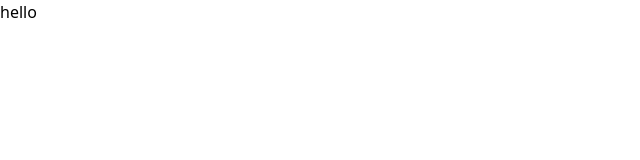
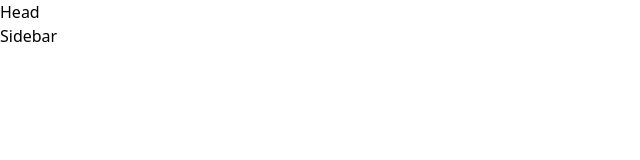
Before and after one commit to KARANSINGH34951/my-youtube, a React (Vite) app: page / in a window 1280 px wide. Shown: the top 160 px of the page, without its empty margins (0-640 px from the left). Built offline with nearby package versions, Linux system fonts and the light colour scheme.

Commit message:
Added frame of website

```diff
--- a/src/App.jsx
+++ b/src/App.jsx
@@ -1,13 +1,25 @@
 
 import './App.css'
+import Head from "./components/Head"
+import Body from "./components/Body"
 
 function App() {
 
   return (
     <>
-     <h1 className='text-8xl'>hello</h1>
+     <Head/>
+     <Body/>
     </>
   )
 }
 
 export default App
+
+// Head
+// Body
+//   sidebar
+//     menuitems
+//   main container
+//     buttonslist
+//     videocontainer
+//       videocards
--- /dev/null
+++ b/src/components/Body.jsx
@@ -0,0 +1,12 @@
+import React from 'react'
+import Sidebar from "../components/Sidebar"
+
+const Body = () => {
+  return (
+    <div>
+      <Sidebar/>
+    </div>
+  )
+}
+
+export default Body
--- /dev/null
+++ b/src/components/Head.jsx
@@ -0,0 +1,9 @@
+import React from 'react'
+
+const Head = () => {
+  return (
+    <div>Head</div>
+  )
+}
+
+export default Head
--- /dev/null
+++ b/src/components/Sidebar.jsx
@@ -0,0 +1,9 @@
+import React from 'react'
+
+const Sidebar = () => {
+  return (
+    <div>Sidebar</div>
+  )
+}
+
+export default Sidebar
```
Also changed, not shown: src/components/Maincontainer.jsx (added, +9 -0 lines).
